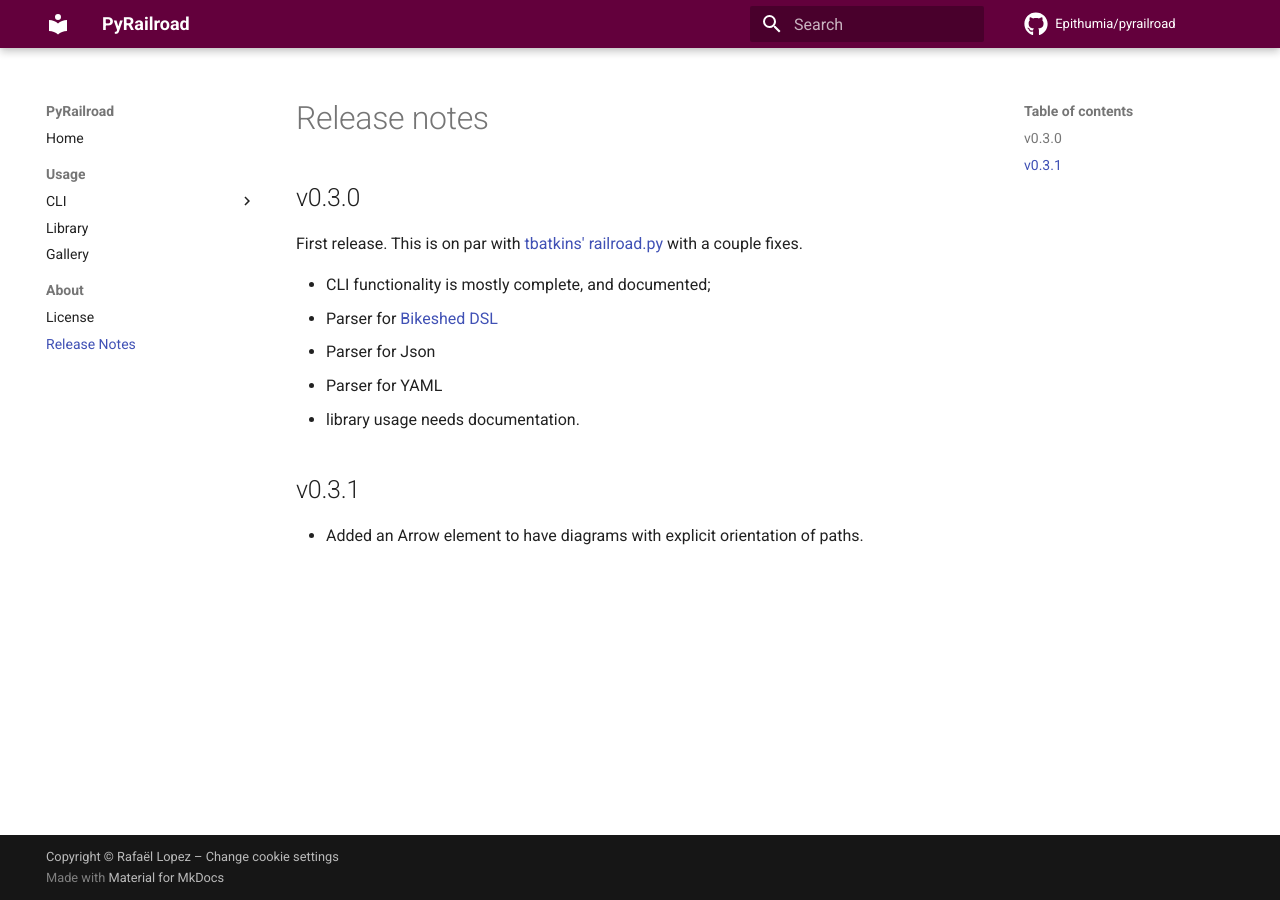
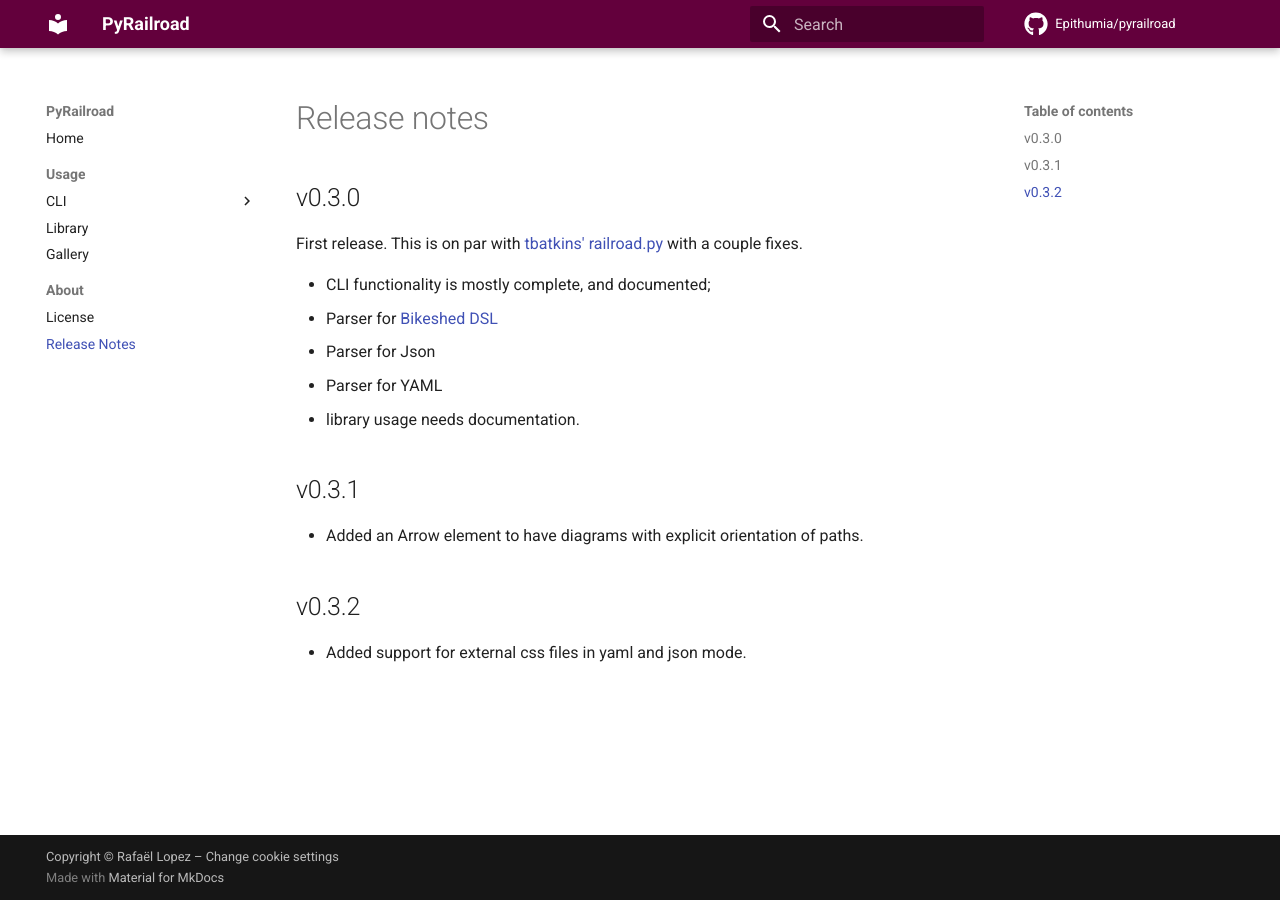
Before and after one commit to Epithumia/pyrailroad, an MkDocs documentation site: the page built from docs/docs/release-notes.md, in a window 1280 px wide. Built offline with MkDocs 1.6.1 and Material for MkDocs 9.7.7, drawn with Linux system fonts in a browser that asks for light colours; comment, search, counter and statistics services are not loaded.

Commit message:
Bump version

```diff
--- a/docs/docs/release-notes.md
+++ b/docs/docs/release-notes.md
@@ -13,3 +13,7 @@
 ## v0.3.1
 
 - Added an Arrow element to have diagrams with explicit orientation of paths.
+
+## v0.3.2
+
+- Added support for external css files in yaml and json mode.
```
Also changed, not shown: 1 other file.
